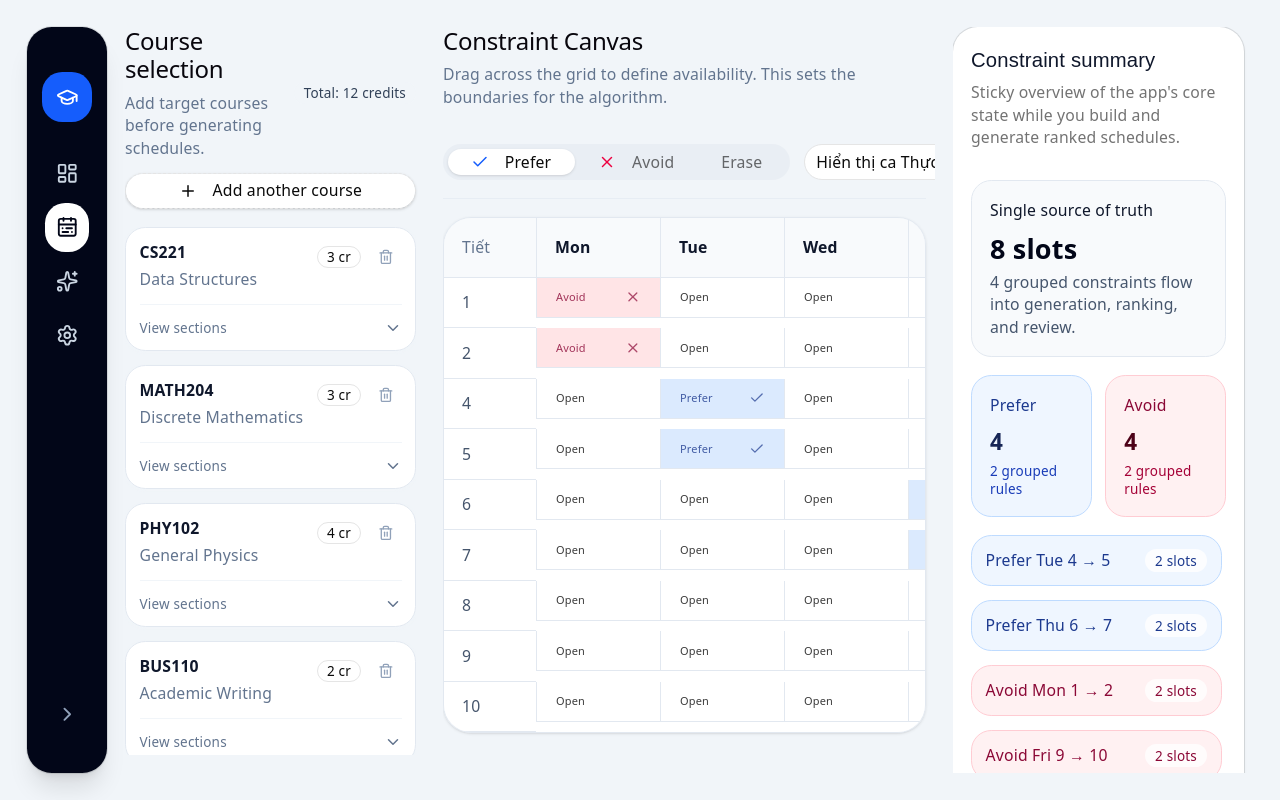
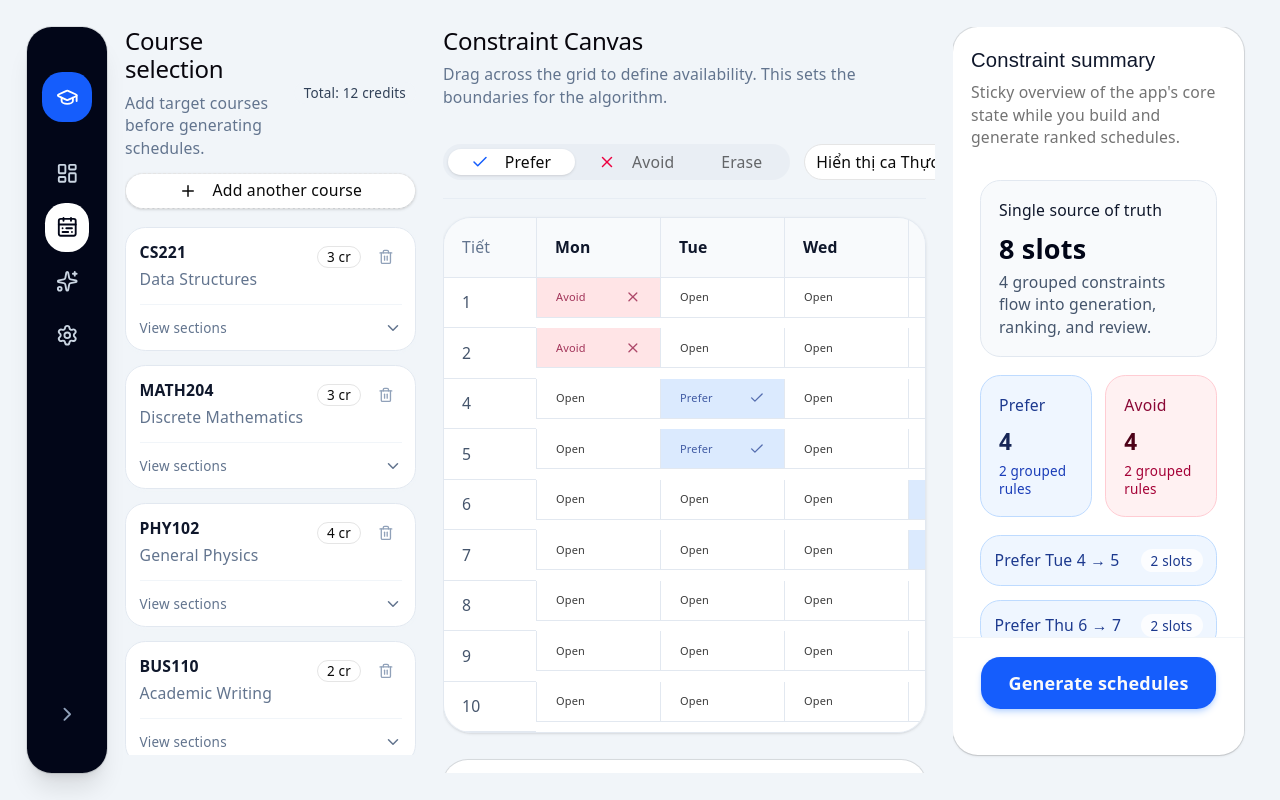
Before and after one commit to QuangNguyenNgoc/Portal-helper-web, a React (Vite) app: page / in a window 1280 px wide. Built offline with nearby package versions, Linux system fonts and the light colour scheme.

Commit message:
refactor: move secondary choice to another grid

```diff
--- a/src/features/planner/views/BuilderView.tsx
+++ b/src/features/planner/views/BuilderView.tsx
@@ -21,6 +21,7 @@ import { CourseSearchModal } from "../../../components/planner/CourseSearchModal
 import { EmptyState } from "../../../components/planner/EmptyState";
 import type { BuilderTool, ConstraintStats, SummaryChipItem } from "../types";
 import { useBuilderInteractions } from "../hooks/useBuilderInteractions";
+import { BuilderPreferenceCard } from "../components/BuilderPreferenceCard";
 import { usePlannerStore } from "../store/PlannerContext";
 import { RightRail } from "./RightRail";
 
@@ -192,6 +193,7 @@ export function BuilderView({
                  toggleShowLabPeriods={toggleShowLabPeriods}
               />
 
+              <div className="flex flex-col gap-6 w-full">
                 <div className="min-w-0 w-full">
                   <WeeklyPeriodGrid
                     days={days}
@@ -205,6 +207,11 @@ export function BuilderView({
                     onCellMouseEnter={onCellMouseEnter}
                     onCellMouseLeave={() => setHoveredCell(null)}
                   />
+                </div>
+
+                <div className="w-full">
+                  <BuilderPreferenceCard {...modifiers} />
+                </div>
               </div>
             </>
           )}
--- a/src/features/planner/views/RightRail.tsx
+++ b/src/features/planner/views/RightRail.tsx
@@ -19,7 +19,6 @@ import {
   Users,
 } from "lucide-react";
 import { SummaryChip } from "../components/SummaryChip";
-import { BuilderPreferenceCard } from "../components/BuilderPreferenceCard";
 import { generatedPlans } from "../data/mock";
 import type {
   ConstraintStats,
@@ -45,10 +44,7 @@ export function RightRail({
   generationStatusText,
 }: RightRailProps) {
   const {
-    activeNav, activePlanId, comparedPlanIds,
-    fewerStudyDays, setFewerStudyDays,
-    closeGapClasses, setCloseGapClasses,
-    friendMatch, setFriendMatch
+    activeNav, activePlanId, comparedPlanIds
   } = usePlannerStore();
 
   const activePlan = useMemo(
@@ -65,8 +61,8 @@ export function RightRail({
 
   if (activeNav === "builder") {
     return (
-      <Card className="rounded-3xl border-slate-200 shadow-sm">
-        <CardHeader className="pb-3">
+      <Card className="flex flex-col h-full rounded-3xl border-slate-200 shadow-sm overflow-hidden">
+        <CardHeader className="shrink-0 pb-3">
           <CardTitle className="text-lg text-slate-900">
             Constraint summary
           </CardTitle>
@@ -75,7 +71,9 @@ export function RightRail({
             generate ranked schedules.
           </CardDescription>
         </CardHeader>
-        <CardContent className="space-y-4">
+
+        <CardContent className="flex flex-col flex-1 min-h-0 p-0">
+          <div className="shrink-0 space-y-4 px-6 pb-4">
             <div className="rounded-2xl border border-slate-200 bg-slate-50 p-4">
               <div className="text-sm font-medium text-slate-900">
                 Single source of truth
@@ -130,33 +128,29 @@ export function RightRail({
               <Progress value={generationProgress} className="mt-2 h-2" />
             </div>
           )}
-
-          <div className="space-y-3 max-h-[420px] overflow-auto pr-1">
-            {summaryItems.map((item) => (
-              <SummaryChip key={item.id} item={item} />
-            ))}
         </div>
 
-          <Separator />
+          <div className="flex-1 min-h-0 overflow-y-auto px-6 space-y-3 [&::-webkit-scrollbar]:hidden [-ms-overflow-style:none] [scrollbar-width:none]">
+            {summaryItems.length > 0 ? (
+              summaryItems.map((item) => (
+                <SummaryChip key={item.id} item={item} />
+              ))
+            ) : (
+              <div className="rounded-xl border border-dashed border-slate-200 p-6 text-center text-sm text-slate-400">
+                No active constraints. Use the canvas to define preferences.
+              </div>
+            )}
+          </div>
 
-          <BuilderPreferenceCard
-            fewerStudyDays={fewerStudyDays}
-            setFewerStudyDays={setFewerStudyDays}
-            closeGapClasses={closeGapClasses}
-            setCloseGapClasses={setCloseGapClasses}
-            friendMatch={friendMatch}
-            setFriendMatch={setFriendMatch}
-          />
-
-          <Separator />
-
+          <div className="shrink-0 mt-auto p-6 pt-4 border-t border-slate-100 bg-white">
             <Button
-            className="h-12 w-full rounded-2xl bg-blue-600 text-base font-semibold hover:bg-blue-500"
+              className="h-12 w-full rounded-2xl bg-blue-600 text-base font-semibold hover:bg-blue-500 shadow-md shadow-blue-500/20"
               onClick={onGenerate}
               disabled={generating}
             >
               {generating ? "Generating schedules..." : "Generate schedules"}
             </Button>
+          </div>
         </CardContent>
       </Card>
     );
```
Lines whose indentation alone changed are shown as unchanged.
